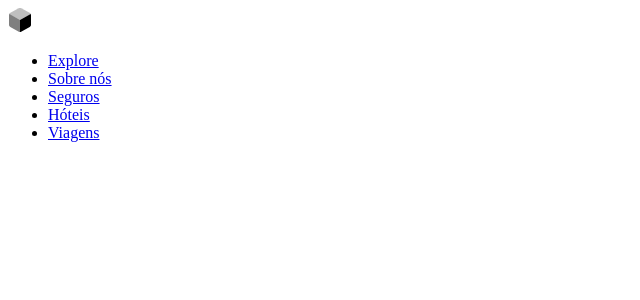
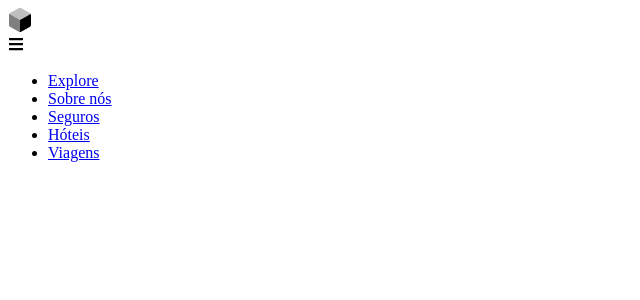
Before and after one commit to codder404/atados-test, a React (Create React App) app: page / in a window 1280 px wide. Shown: the top 300 px of the page, without its empty margins (0-640 px from the left). Built offline with nearby package versions, Linux system fonts and the light colour scheme.

Commit message:
This commit update navbar

```diff
--- a/src/components/Navbar/index.js
+++ b/src/components/Navbar/index.js
@@ -1,18 +1,23 @@
 import React, { useState } from 'react';
+import * as FaIcon from 'react-icons/fa';
 
 import logo from '../../assets/icons/Logo.svg';
 
 import * as S from './styles';
 
 function Navbar() {
+  const [open, setOpen] = useState(false);
+
+  const handleClick = () => setOpen(!open);
+
   return (
     <S.Navbar>
       <S.NavbarContainer>
         <S.NavbarLogo to="/">
           <S.LogoImg src={logo} alt="Atatos" />
         </S.NavbarLogo>
-        <S.MobileIcon>
-
+        <S.MobileIcon onClick={handleClick}>
+          {open ? <FaIcon.FaTimes /> : <FaIcon.FaBars />}
         </S.MobileIcon>
         <S.NavbarMenu>
           <S.NavbarItems>
```
